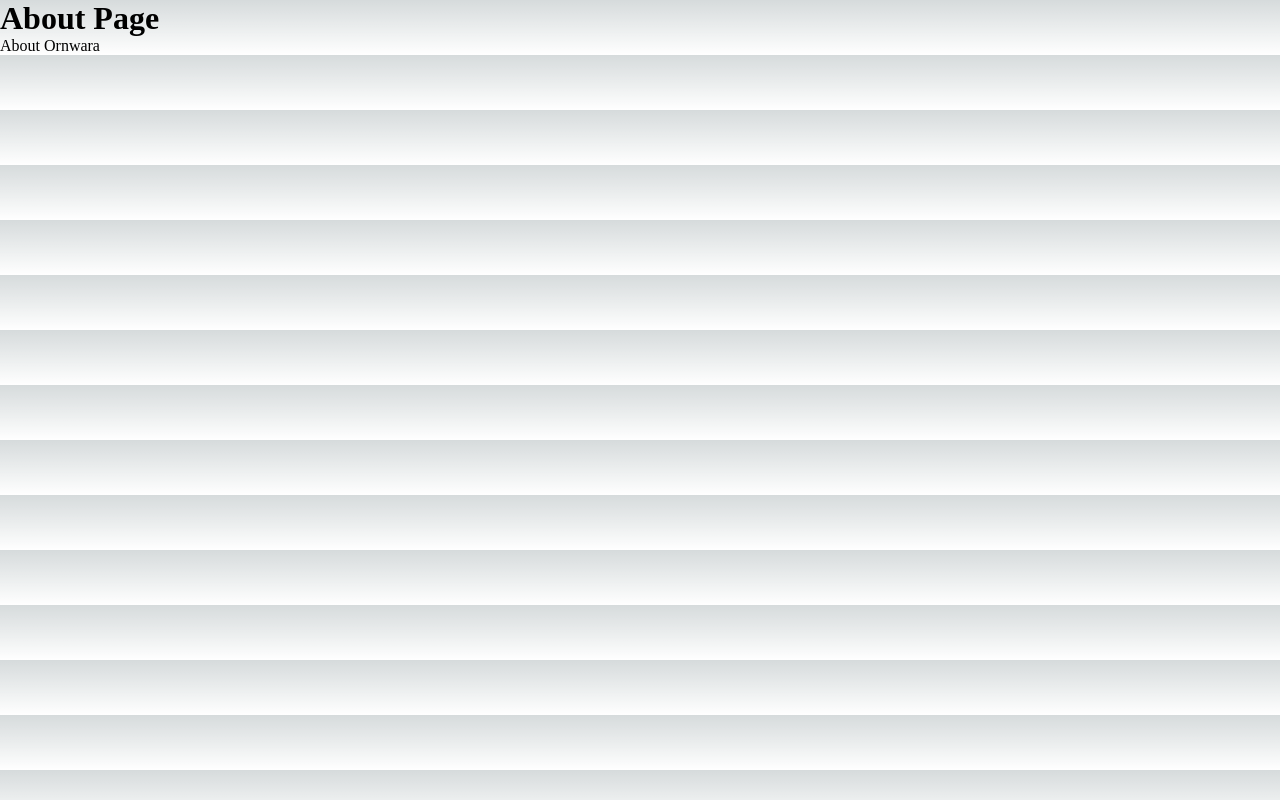
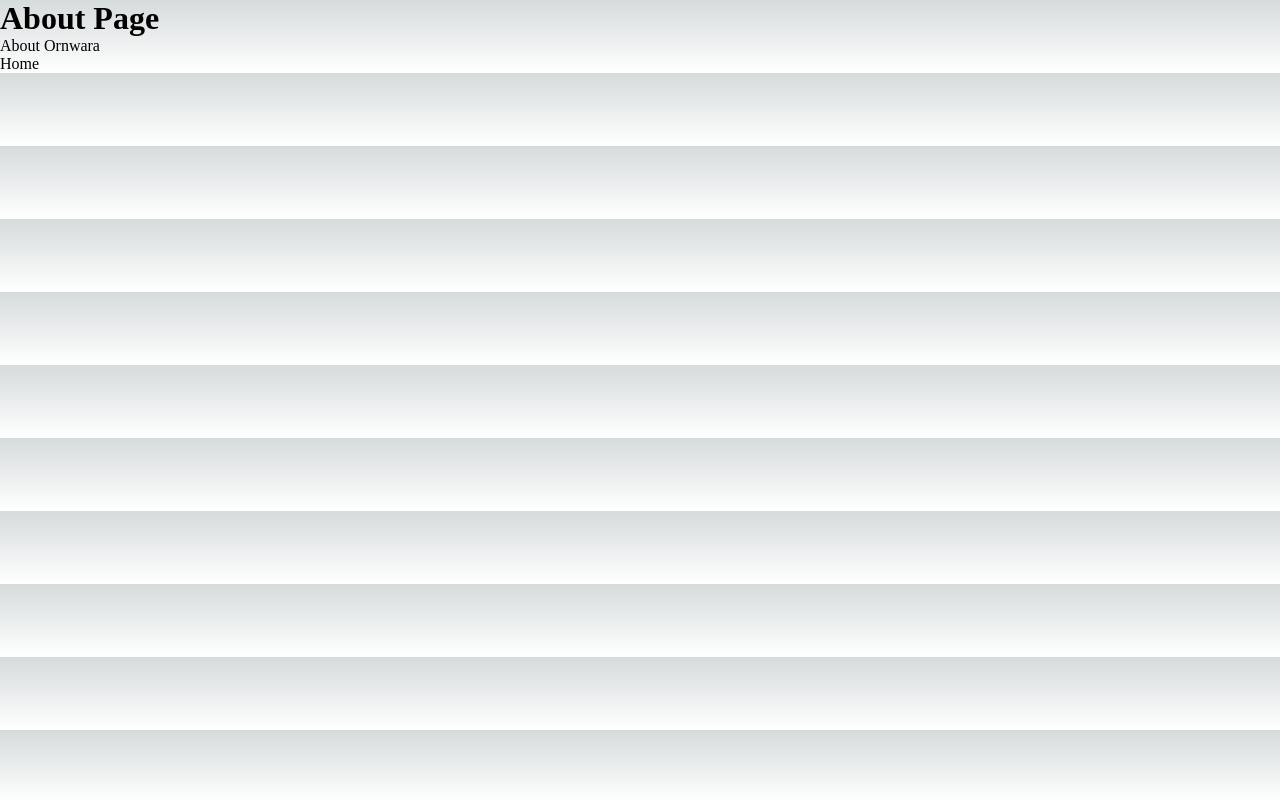
Before and after one commit to pandaLabOS/stock-app-next, a Next.js app: page /about in a window 1280 px wide. Built offline with nearby package versions, Linux system fonts and the light colour scheme.

Commit message:
Added links to "About Page"

```diff
--- a/pages/about.js
+++ b/pages/about.js
@@ -1,4 +1,5 @@
 import Head from 'next/head'
+import Link from 'next/link'
 
 export default function About() {
   return (
@@ -8,6 +9,7 @@
       </Head>
       <h1>About Page</h1>
       <p>About Ornwara</p>
+      <Link href = "/">Home</Link>
     </>
   )
 }
--- a/pages/index.js
+++ b/pages/index.js
@@ -1,4 +1,5 @@
 import Head from 'next/head'
+import Link from 'next/link'
 
 export default function Home() {
   return (
@@ -8,6 +9,7 @@
       </Head>
       <h1>Ornwara's Page</h1>
       <p>This is a sample page</p>
+      <Link href = "/about">About</Link>
     </>
   )
 }
```
